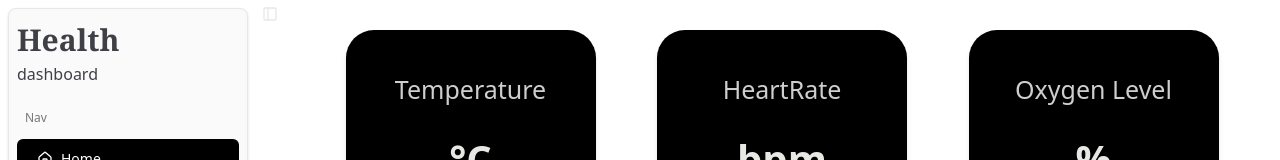
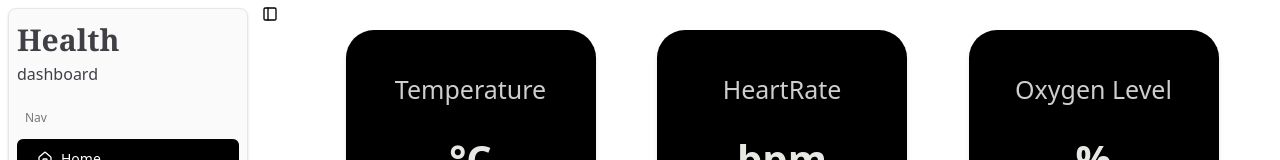
Before and after one commit to Gregor-prog/hackathon, a React (Vite) app: page / in a window 1280 px wide. Shown: the top 160 px of the page. Built offline with nearby package versions, Linux system fonts and the light colour scheme; no server answers; the database is empty.

Commit message:
trigg_button

```diff
--- a/src/sidebar.jsx
+++ b/src/sidebar.jsx
@@ -53,7 +53,7 @@ function AppSidebar(){
     <SidebarProvider className="absolute bg-white w-[100vw]">
       <SideBar />
       <main>
-        <SidebarTrigger className="relative text-[30px]"/>
+        <SidebarTrigger className="relative text-[30px] text-black" />
         {/* {children} */}
       </main>
       <Dashboard className="w-[100%] bg-[white]"/>
```
Also changed, not shown: src/index.css (line endings or trailing spaces).
